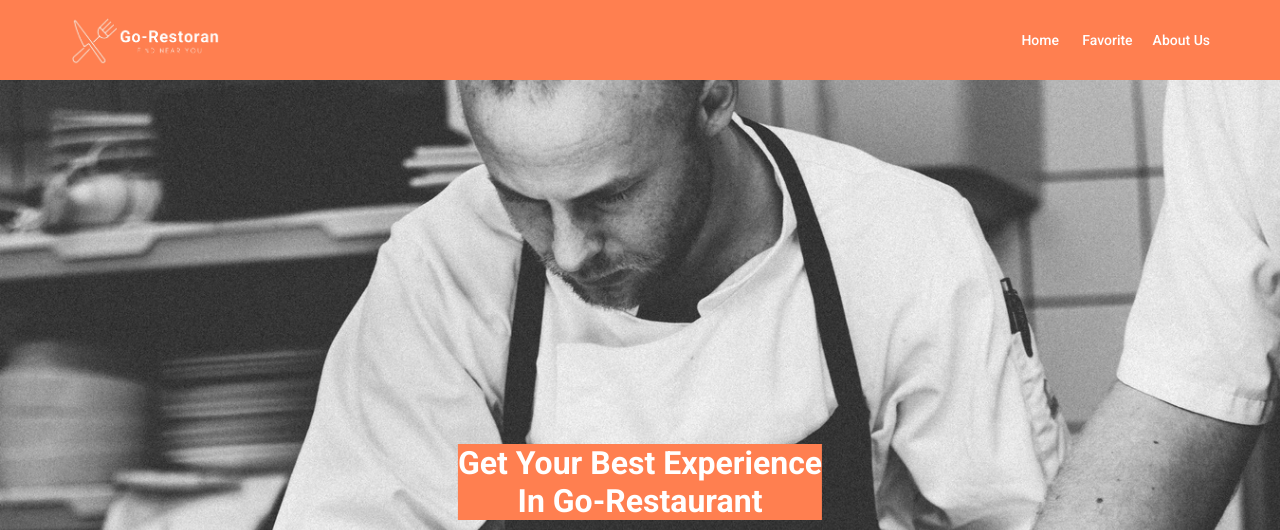
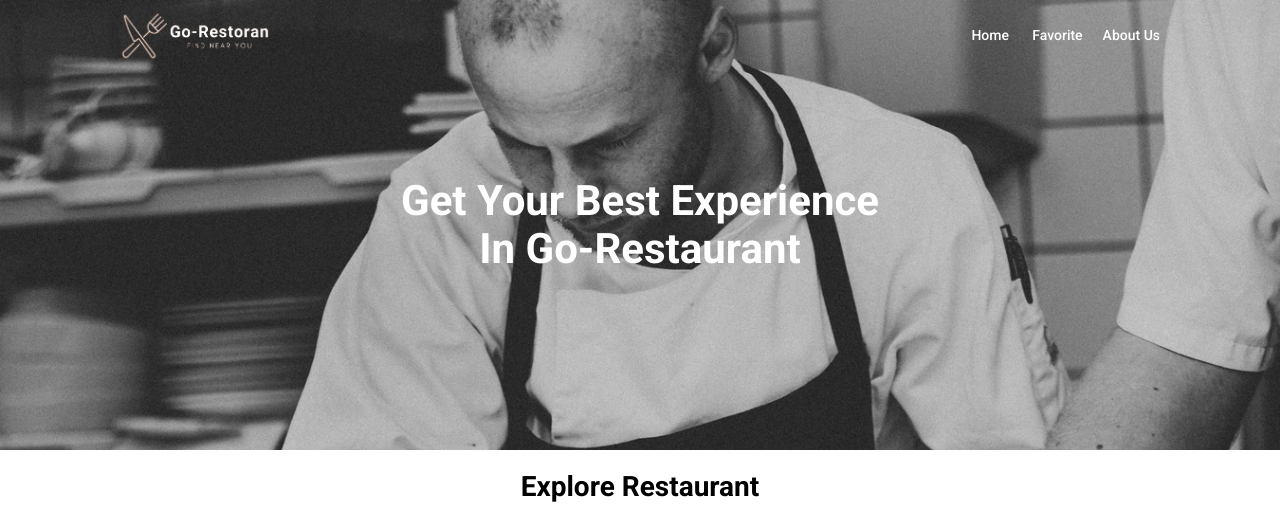
Before and after one commit to idadhamz/go-restoran-dicoding, a website built with webpack: page src/templates/index.html in a window 1280 px wide. Shown: the top 530 px of the page. Built offline with nearby package versions, Linux system fonts and the light colour scheme; grey boxes are pictures that could not be loaded; files whose address does not match are found by name.

Commit message:
update navbar

```diff
--- a/src/scripts/index.js
+++ b/src/scripts/index.js
@@ -4,11 +4,21 @@ import '../styles/responsive.scss';
 
 console.log('Hello Coders! :)');
 
+const header = document.querySelector('.header');
 const menu = document.querySelector('#menu');
 const hero = document.querySelector('.hero');
 const main = document.querySelector('main');
 const drawer = document.querySelector('#drawer');
 const list_item = document.querySelector('.list-item');
+
+window.addEventListener("scroll", function () {
+    console.log(window.scrollY);
+    if (window.scrollY > 250) {
+        header.classList.add('bg-header');
+    } else {
+        header.classList.remove('bg-header');
+    }
+})
 
 menu.addEventListener('click', function (event) {
     drawer.classList.toggle('open');
--- a/src/styles/main.scss
+++ b/src/styles/main.scss
@@ -52,16 +52,26 @@ a {
 }
 
 /* Header CSS */
+
+.bg-header {
+  background-color: #414f5c;
+  box-shadow: 0 1px 6px 0 #20212447;
+}
+
 header {
-  background-color: coral;
+  position: fixed;
+  top: 0;
+  width: 100%;
+  height: 70px;
+  z-index: 1;
+  transition: background-color 0.4s ease 0s;
 
   .container {
     display: flex;
     flex-direction: row;
     align-items: center;
     justify-content: space-between;
-    width: 100%;
-    height: 80px;
+    height: 100%;
 
     .menu {
       color: white;
@@ -105,10 +115,14 @@ header {
 /* Hero CSS */
 .hero {
   position: relative;
+  height: 450px;
+
   img {
     width: 100%;
-    max-height: 100vh;
+    height: 100%;
     object-fit: cover;
+
+    object-position: top;
   }
   h1 {
     position: absolute;
@@ -117,10 +131,20 @@ header {
     margin-right: -50%;
     transform: translate(-50%, -50%);
     text-align: center;
-    background-color: coral;
 
-    font-size: 32px;
+    font-size: 42px;
+    line-height: 48px;
     color: white;
+  }
+
+  &::before {
+    content: "\A";
+    position: absolute;
+    width: 100%;
+    height: 100%;
+    top: 0;
+    left: 0;
+    background: rgba(0, 0, 0, 0.2);
   }
 }
 
@@ -175,10 +199,11 @@ header {
 
 // Footer CSS
 footer {
-  background-color: coral;
+  background-color: #414f5c;
   @include centering-flex();
   padding: 10px 0;
-  gap: 10px;
+  gap: 5px;
+  flex-direction: column;
   p {
     font-size: 14px;
     color: white;
--- a/src/styles/responsive.scss
+++ b/src/styles/responsive.scss
@@ -9,7 +9,7 @@
     .container {
       nav {
         z-index: 10;
-        background-color: white;
+        background-color: #414f5c;
         width: 75%;
         height: 100vh;
         position: absolute;
@@ -29,7 +29,7 @@
             padding: 20px 30px;
             border-bottom: 1.5px solid #e0e0e0;
             a {
-              color: #000;
+              color: #fff;
 
               @include min-touch-target();
 
@@ -43,6 +43,11 @@
       .open {
         -webkit-transform: translate(0, 0);
         transform: translate(0, 0);
+      }
+
+      .menu {
+        color: #fff;
+        background-color: transparent;
       }
     }
   }
@@ -76,7 +81,7 @@
 // medium (md) device
 @media screen and (min-width: 768px) {
   .container {
-    max-width: 720px;
+    max-width: 680px;
   }
   .list-item {
     grid-template-columns: repeat(2, 1fr);
@@ -97,7 +102,7 @@
 // large (lg) device
 @media screen and (min-width: 992px) {
   .container {
-    max-width: 960px;
+    max-width: 900px;
   }
   .list-item {
     grid-template-columns: repeat(3, 1fr);
@@ -118,7 +123,7 @@
 // xtra-large (xl) device
 @media screen and (min-width: 1200px) {
   .container {
-    max-width: 1140px;
+    max-width: 1040px;
   }
   .hero {
     img {
--- a/src/templates/index.html
+++ b/src/templates/index.html
@@ -23,7 +23,7 @@
 
   <body>
     <a href="#list-restaurant" class="skip-link">Skip To Content</a>
-    <header>
+    <header class="header">
       <div class="container">
         <a href="/">
           <img
@@ -72,7 +72,7 @@
       <a href="/">
         <img src="./images/Go-Restoran.png" alt="logo image" class="img-logo" />
       </a>
-      <p>Copyright &copy; 2021</p>
+      <p>Copyright &copy; 2021 - Go-Restoran</p>
     </footer>
   </body>
 </html>
```
